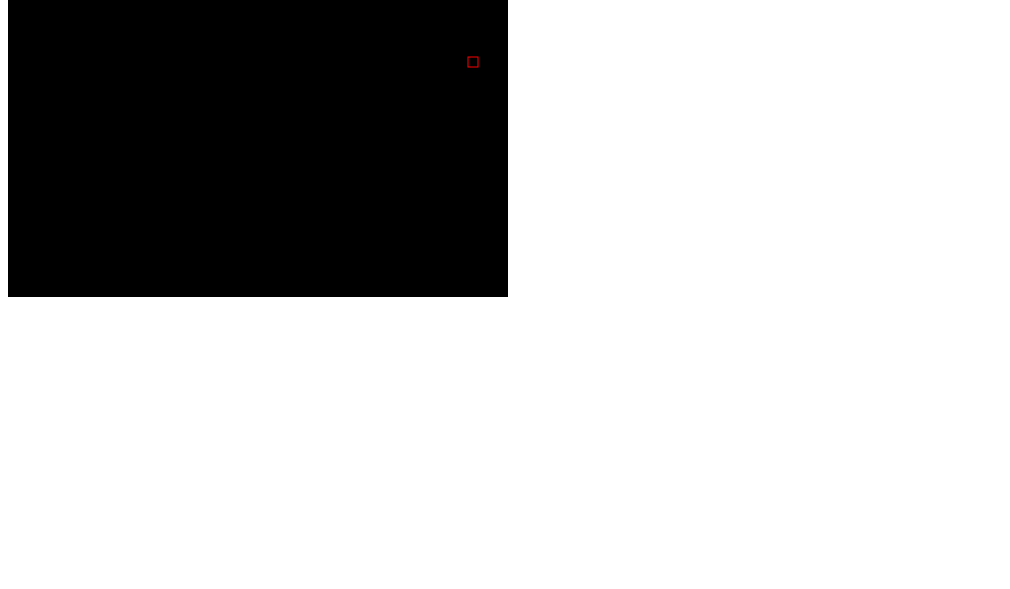
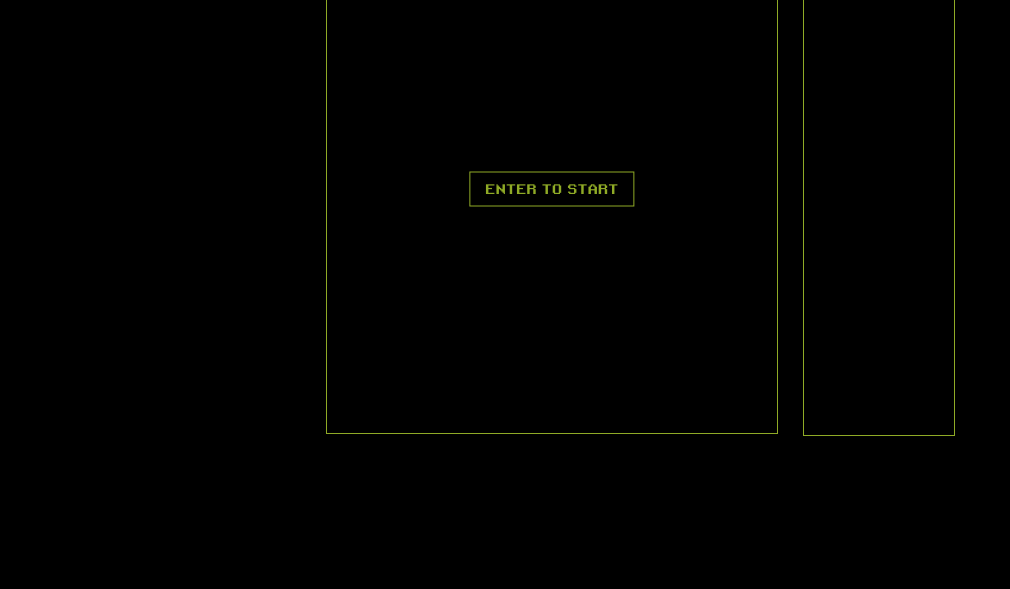
Before and after one commit to Sebastian-123-web/snakeGame, a plain HTML site: page index.html in a window 1280 px wide. Shown: the part 211-800 px from the top of the page, without its empty margins (0-1010 px from the left). Drawn offline with Linux system fonts and the light colour scheme.

Commit message:
mejorando el juego

```diff
--- a/css/index.css
+++ b/css/index.css
@@ -1,4 +1,51 @@
 @font-face {
-    font-family: 'retroGamer';
-    src: url('./font/custom-font.ttf') format('truetype');
+    font-family: 'retrogamer';
+    src: url('/font/Retro-Gaming.ttf') format('truetype');
 }
+
+*{
+    margin: 0;
+    font-family: "retrogamer", sans-serif;
+}
+
+.game-screen{
+    height: 100vh;
+    width: 100%;
+    background-color: #000;
+    display: flex;
+    justify-content: center;
+    align-items: center;
+    gap: 25px;
+}
+
+#snakegame{
+    border: 1px solid #8faa26;
+}
+
+.title-game{
+    /* -webkit-text-stroke: 1px black; */
+    color: #8faa26;
+    font-size: 2rem;
+    font-weight: 700;
+    text-align: center;
+}
+
+#table-score{
+    border: 1px solid #8faa26;
+    height: 450px;
+    width: 150px;
+}
+
+.container-game{
+    position: relative;
+}
+.btn-game{
+    position: absolute;
+    left: 50%;
+    top: 50%;
+    transform: translate(-50%,-50%);
+    background-color: #000;
+    border: 1px solid #8faa26;
+    color: #8faa26;
+    padding: 8px 15px;
+}
--- a/index.html
+++ b/index.html
@@ -4,9 +4,20 @@
     <meta charset="UTF-8">
     <meta name="viewport" content="width=device-width, initial-scale=1.0">
     <title>Snake</title>
+    <link rel="stylesheet" href="/css/index.css">
 </head>
 <body>
-    <canvas id="snake"></canvas>
-    <script src="/index.js"></script>
+    <div class="game-screen">
+        <div class="container-game">
+            <h1 class="title-game">GAME SNAKE</h1>
+            <canvas id="snakegame"></canvas>
+            <button class="btn-game" id="start-game">ENTER TO START</button>
+        </div>
+        <div>
+            <h1 class="title-game">SCORE</h1>
+            <div id="table-score"></div>
+        </div>
+    </div>
+    <script src="/js/index.js"></script>
 </body>
 </html>
--- a/index.js
+++ b/js/index-.js
@@ -1,11 +1,11 @@
 // TAMAÑO DEL CANVA
-const alto = 500
-const ancho = 500
+const alto = 450
+const ancho = 450
 
 // CARACTERISTICAS DE LA SERPIENTE
 const snakeW = 10
 const snakeH = 10
-const snakeSpeed = 100
+const snakeSpeed = 150
 let snakeMotion = ""
 let direction = "RIGHT"
 let posX = 40
@@ -18,8 +18,7 @@ const KEY_RIGHT=39;
 const KEY_DOWN=40;
 
 // DEFINIENDO EL CANVA (COLOR DE FONDO Y TAMAÑO)
-const scena = document.getElementById("snake")
-scena.style.backgroundColor = "black"
+const scena = document.getElementById("snakegame")
 scena.height = alto
 scena.width = ancho
 
@@ -39,7 +38,6 @@ function run() {
     motionSnake()
     snakeEat()
     Eat()
-
 }
 
 // CREANDO COMIDA
@@ -47,8 +45,8 @@ let eat = scena.getContext("2d")
 let eX = Math.floor((Math.random() * alto)/10) * 10
 let eY = Math.floor((Math.random() * alto)/10) * 10
 function Eat(){
-    eat.strokeStyle = "red"
-    eat.strokeRect(eX,eY,snakeW,snakeH)
+    eat.fillStyle = "red"
+    eat.fillRect(eX,eY,snakeW,snakeH)
 }
 function positionEatRamdom(){
     eX = Math.floor((Math.random() * alto)/10) * 10
@@ -76,14 +74,14 @@ let snakeBody = [
 ]
 
 function snakePlayer(){
-    snake.strokeStyle = "green"
+    snake.fillStyle = "green"
 }
 
 // BORRAR RASTRO DEL SNAKE
 function paint() {
     snake.clearRect(0,0,scena.width,scena.height)
     for(let snakeB of snakeBody){
-        snake.strokeRect(snakeB.x,snakeB.y,snakeW,snakeH)
+        snake.fillRect(snakeB.x,snakeB.y,snakeW,snakeH)
     }
 }
 
@@ -125,7 +123,7 @@ function motionSnake() {
 }
 
 function snakeEat(){
-    console.log("EX: "+eX+" SX: "+snakeBody[0].x +" | EY: "+eY+" SY: "+snakeBody[0].y)
+    //console.log("EX: "+eX+" SX: "+snakeBody[0].x +" | EY: "+eY+" SY: "+snakeBody[0].y)
     if (snakeBody[1].x == eX && snakeBody[1].y == eY) {
         snakeBody.push({x:snakeBody[snakeBody.length - 1] - 10,y:posY})
         positionEatRamdom()
@@ -133,7 +131,7 @@ function snakeEat(){
 }
 
 function snakeDead(){
-    if (snakeBody[0].x < 0 || snakeBody[0].x > ancho || snakeBody[0].y < 0 || snakeBody[0].y > alto) {
+    if (snakeBody[0].x <= -1 || snakeBody[0].x >= ancho || snakeBody[0].y <= -1 || snakeBody[0].y >= alto) {
         console.log("SNAKE DEAD")
         return true
     }
--- /dev/null
+++ b/js/index.js
@@ -0,0 +1,26 @@
+// TAMAÑO DEL CANVA
+const alto = 450
+const ancho = 450
+
+const scena = document.getElementById("snakegame")
+scena.height = alto
+scena.width = ancho
+
+let ctx = scena.getContext("2d")
+
+// INICIAR JUEGO
+const enter = document.getElementById("start-game")
+document.addEventListener("keydown",(e)=>{
+    if (e.key == "Enter") {
+        main()
+    }
+})
+
+function main(){
+    console.log("juego iniciado")
+    enter.style.display = "none"
+}
+
+function run(){
+
+}
```
Also changed, not shown: font/Retro-Gaming.ttf (renamed from font/Retro Gaming.ttf).
